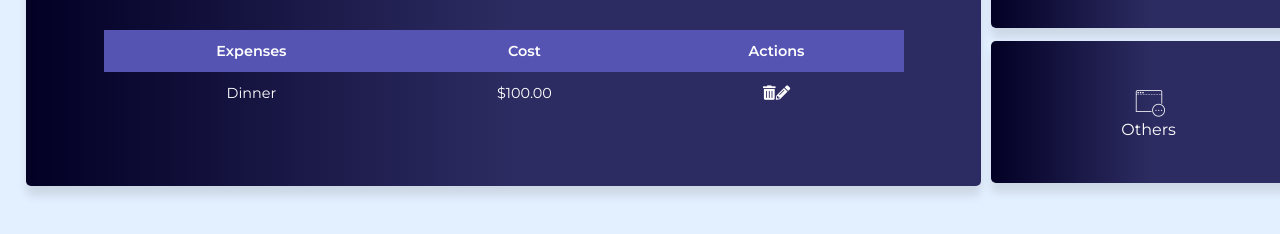
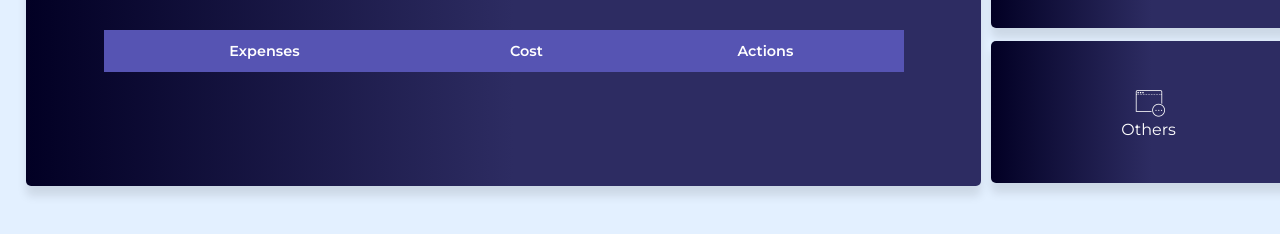
Before and after one commit to mJamandron21/banking-app, a plain HTML site: page clientDashboard.html in a window 1280 px wide. Shown: the part 556-790 px from the top of the page. Drawn offline with Linux system fonts and the light colour scheme; sample sign-in values are in the browser's storage.

Commit message:
Update: display expenses not finish

```diff
--- a/clientDashboard.html
+++ b/clientDashboard.html
@@ -61,9 +61,7 @@
                                     <th>Actions</th>
                                 </thead>
                                 <tbody>
-                                    <td data-label="Expenses">Dinner</td>
-                                    <td data-label="Cost">$100.00</td>
-                                    <td data-label="Icon"><i class="fas fa-trash-alt"></i><span><i class="fas fa-pencil-alt"></i></span></td>
+                                    <!--localstorage-->
                                 </tbody>
 
                             </table>
--- a/js/client.js
+++ b/js/client.js
@@ -1,5 +1,5 @@
 import { logout } from "./logoutScript.js";
-import {addExpense, deposit, displayClientDetails, ifCurrentUserNotExist, sendMoney, sendMoneyConfirmation, withdrawal} from "./clientDetails.js"
+import {addExpense, deposit, displayClientDetails, displayExpenses, ifCurrentUserNotExist, sendMoney, sendMoneyConfirmation, withdrawal} from "./clientDetails.js"
 
 
 //functions call outside
@@ -10,4 +10,5 @@ withdrawal();
 sendMoney();
 sendMoneyConfirmation();
 addExpense();
+displayExpenses();
 displayClientDetails();
--- a/js/clientDetails.js
+++ b/js/clientDetails.js
@@ -229,6 +229,31 @@ export function sendMoneyConfirmation(){
 
 }
 
+export function displayExpenses(){
+    // let getUserRecords = localStorage.getItem("userRecords");
+    // let userRecordsArray = new Array();
+    // userRecordsArray = JSON.parse(getUserRecords);
+
+    // let objIndex = userRecordsArray.findIndex((obj => obj.username == currentUsernameHeader.innerHTML));
+
+    // var render = document.querySelector("tbody");
+    // let expenseRecordsArray = new Array();
+    // expenseRecordsArray = userRecordsArray[objIndex].expenses
+
+    // expenseRecordsArray.forEach((data,index) => {
+
+    //     render.innerHTML += `
+
+    //         <td>${data.item}</td>
+    //         <td>${data.cost}</td>
+    //         <td><span class="icon" onclick="deleteTask(${index})"><i class="fas fa-trash"></i></span><span class="icon" onclick="editTask(${index})"><i class="fas fa-pen"></i></span></td>
+    //      `;
+    // });
+
+
+}
+
+
 export function addExpense(){
     submitAddExpense.addEventListener("click", function(event){
 
```
